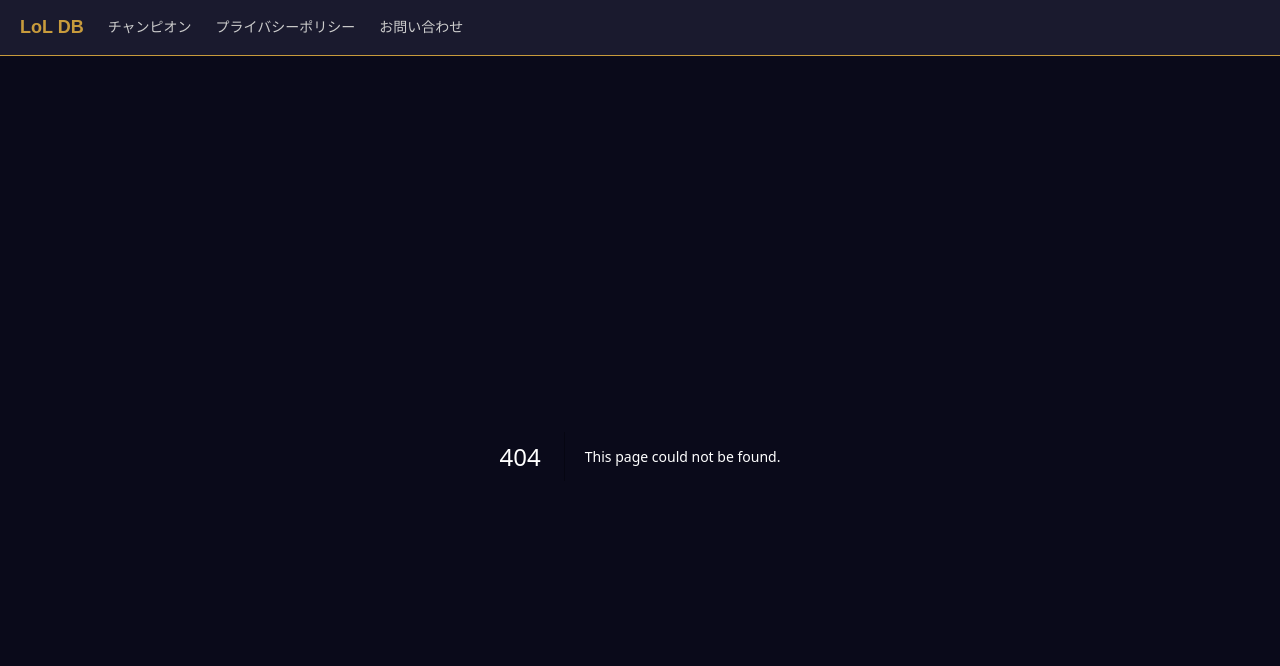
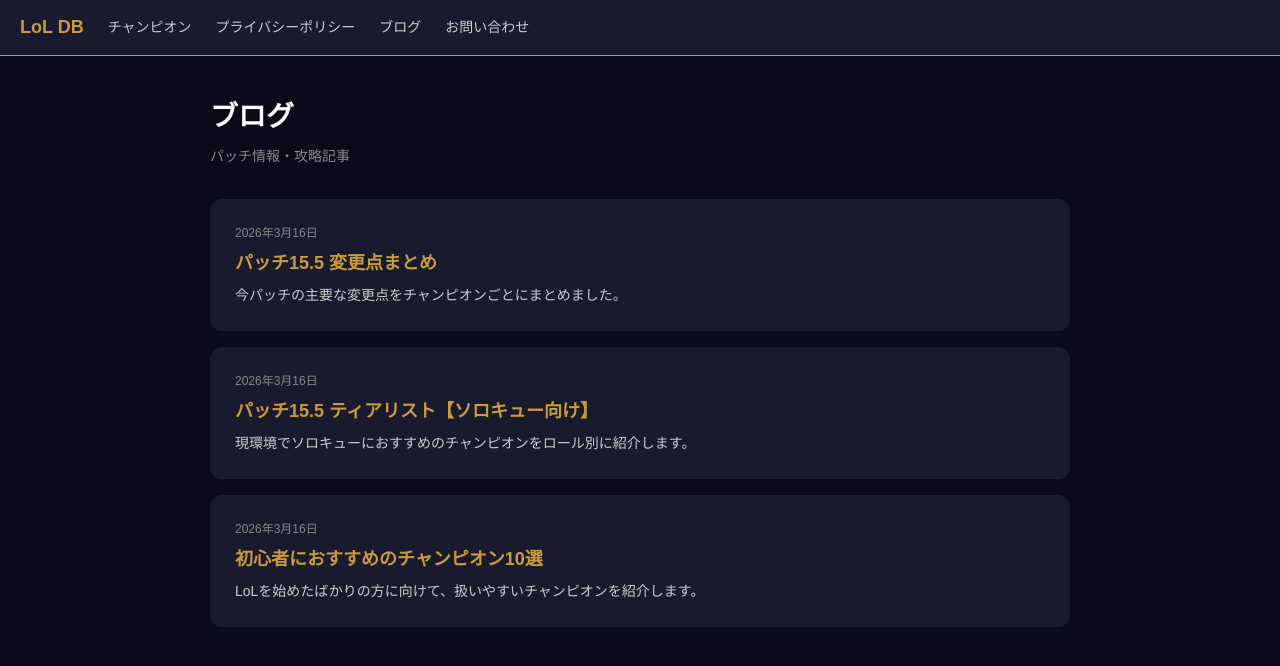
Before and after one commit to buu2309acount-dev/lol-db, a Next.js app: page /blog in a window 1280 px wide. Before the commit this address had no page. Shown: the top 666 px of the page. Built offline with nearby package versions, Linux system fonts and the light colour scheme.

Commit message:
fix champion stats

```diff
--- /dev/null
+++ b/app/blog/[id]/page.js
@@ -0,0 +1,141 @@
+import Link from "next/link";
+
+const posts = {
+  "patch-15-5": {
+    title: "パッチ15.5 変更点まとめ",
+    date: "2026年3月16日",
+    content: `
+      パッチ15.5では多くのチャンピオンに調整が入りました。
+      今回は主要な変更点をまとめます。
+
+      ## バフされたチャンピオン
+
+      ジャックス：基本攻撃力が60から64に増加。序盤の強さが増し、ソロレーンでの存在感が高まりました。
+
+      ラックス：Eスキルのクールダウンが短縮。より積極的なポークが可能になりました。
+
+      ## ナーフされたチャンピオン
+
+      ケイン：Rスキルのダメージが10%減少。高すぎたキャリー性能が調整されました。
+
+      ゼリ：移動速度が少し低下。機動力が高すぎた点が修正されました。
+
+      ## アイテム変更
+
+      トリニティフォース：攻撃力が5増加。ファイター系チャンピオンへの影響が大きいです。
+
+      ## まとめ
+
+      今パッチはファイター系チャンピオンが強化される傾向にあります。
+      ジャックスやレネクトンなどのソロレーナーが活躍しやすい環境です。
+    `,
+  },
+  "tier-list-15-5": {
+    title: "パッチ15.5 ティアリスト【ソロキュー向け】",
+    date: "2026年3月16日",
+    content: `
+      パッチ15.5のソロキュー向けティアリストをご紹介します。
+
+      ## トップレーン
+      Sティア：ジャックス、レネクトン、ダリウス
+      Aティア：フィオラ、カミール、ガレン
+
+      ## ジャングル
+      Sティア：ヴァイ、ヘカリム、グレイブス
+      Aティア：ニダリー、エコー、リー・シン
+
+      ## ミッドレーン
+      Sティア：アニー、ベイガー、ラックス
+      Aティア：ゾーイ、シンドラ、ヴィクター
+
+      ## ボットレーン
+      Sティア：ジン、ケイトリン、ミス・フォーチュン
+      Aティア：ジジ、カイサ、アッシュ
+
+      ## サポート
+      Sティア：ナミ、ルル、ソラカ
+      Aティア：レオナ、タリック、ブラウム
+
+      ## まとめ
+      今環境はコントロール系メイジとファイターが強い傾向です。
+      初心者にはガレンやアニーなど扱いやすいチャンピオンをおすすめします。
+    `,
+  },
+  "beginner-champions": {
+    title: "初心者におすすめのチャンピオン10選",
+    date: "2026年3月16日",
+    content: `
+      LoLを始めたばかりの方に向けて、扱いやすいチャンピオンを10体紹介します。
+
+      ## 1. ガレン（トップ）
+      シンプルなスキル構成で、HPが高く死ににくいです。
+      タンクとして活躍でき、初心者でも貢献しやすいチャンピオンです。
+
+      ## 2. アッシュ（ボット）
+      マークスマンの基本を学ぶのに最適です。
+      Rスキルのスタンが使いやすく、集団戦での貢献度が高いです。
+
+      ## 3. アニー（ミッド）
+      スキルがシンプルで覚えやすいです。
+      ティバーズの召喚タイミングを覚えれば初心者でも活躍できます。
+
+      ## 4. ナミ（サポート）
+      回復とCC（行動妨害）を兼ね備えたサポートです。
+      味方を助けながらLoLの基本を学べます。
+
+      ## 5. ヴァイ（ジャングル）
+      ジャングルの基本ルートを学びやすいチャンピオンです。
+      Rスキルで確実にターゲットを追いかけられます。
+
+      ## 6. マルファイト（トップ）
+      耐久力が高く、Rスキルの集団戦での使い方を学べます。
+      ゲーム終盤に強くなるチャンピオンです。
+
+      ## 7. ラックス（ミッド・サポート）
+      遠距離からスキルを当てる練習になります。
+      サポートとしてもミッドとしても活躍できます。
+
+      ## 8. ケイトリン（ボット）
+      射程が長く安全にファームができます。
+      トラップを使った立ち回りを学べます。
+
+      ## 9. ガングプランク（トップ）
+      パッシブのリセットでラストヒットの練習になります。
+      Rスキルのマップ全体への影響力を体験できます。
+
+      ## 10. ソナ（サポート）
+      回復・バフ・CCをすべて持つサポートです。
+      チームへの貢献度が高く達成感を得やすいです。
+
+      ## まとめ
+      まずは1〜2体に絞って練習するのがおすすめです。
+      基本操作に慣れたら少しずつ難しいチャンピオンに挑戦してみましょう！
+    `,
+  },
+};
+
+export default function BlogPost({ params }) {
+  const post = posts[params.id];
+
+  if (!post) return (
+    <main style={{ padding: "40px 20px" }}>
+      <p style={{ color: "#888" }}>記事が見つかりませんでした。</p>
+      <Link href="/blog" style={{ color: "#C89B3C" }}>ブログ一覧に戻る</Link>
+    </main>
+  );
+
+  return (
+    <main style={{ padding: "40px 20px", maxWidth: "800px", margin: "0 auto" }}>
+      <Link href="/blog" style={{ color: "#C89B3C", textDecoration: "none", fontSize: "14px" }}>
+        ← ブログ一覧に戻る
+      </Link>
+      <div style={{ marginTop: "24px" }}>
+        <div style={{ fontSize: "12px", color: "#888", marginBottom: "8px" }}>{post.date}</div>
+        <h1 style={{ fontSize: "28px", fontWeight: "bold", color: "#C89B3C", marginBottom: "24px" }}>{post.title}</h1>
+        <div style={{ color: "#ccc", lineHeight: "2", fontSize: "15px", whiteSpace: "pre-line" }}>
+          {post.content}
+        </div>
+      </div>
+    </main>
+  );
+}
--- /dev/null
+++ b/app/blog/page.js
@@ -0,0 +1,52 @@
+"use client";
+import Link from "next/link";
+const posts = [
+  {
+    id: "patch-15-5",
+    title: "パッチ15.5 変更点まとめ",
+    date: "2026年3月16日",
+    description: "今パッチの主要な変更点をチャンピオンごとにまとめました。",
+  },
+  {
+    id: "tier-list-15-5",
+    title: "パッチ15.5 ティアリスト【ソロキュー向け】",
+    date: "2026年3月16日",
+    description: "現環境でソロキューにおすすめのチャンピオンをロール別に紹介します。",
+  },
+  {
+    id: "beginner-champions",
+    title: "初心者におすすめのチャンピオン10選",
+    date: "2026年3月16日",
+    description: "LoLを始めたばかりの方に向けて、扱いやすいチャンピオンを紹介します。",
+  },
+];
+
+export default function Blog() {
+  return (
+    <main style={{ padding: "40px 20px", maxWidth: "900px", margin: "0 auto" }}>
+      <h1 style={{ fontSize: "28px", fontWeight: "bold", marginBottom: "8px" }}>ブログ</h1>
+      <p style={{ color: "#888", marginBottom: "32px", fontSize: "14px" }}>パッチ情報・攻略記事</p>
+
+      <div style={{ display: "flex", flexDirection: "column", gap: "16px" }}>
+        {posts.map(post => (
+          <Link key={post.id} href={`/blog/${post.id}`} style={{ textDecoration: "none" }}>
+            <div style={{
+              background: "#1a1a2e",
+              borderRadius: "12px",
+              padding: "24px",
+              border: "1px solid transparent",
+              transition: "border-color 0.15s",
+            }}
+            onMouseEnter={e => e.currentTarget.style.borderColor = "#C89B3C"}
+            onMouseLeave={e => e.currentTarget.style.borderColor = "transparent"}
+            >
+              <div style={{ fontSize: "12px", color: "#888", marginBottom: "8px" }}>{post.date}</div>
+              <div style={{ fontSize: "18px", fontWeight: "bold", color: "#C89B3C", marginBottom: "8px" }}>{post.title}</div>
+              <div style={{ fontSize: "14px", color: "#ccc" }}>{post.description}</div>
+            </div>
+          </Link>
+        ))}
+      </div>
+    </main>
+  );
+}
--- a/app/layout.js
+++ b/app/layout.js
@@ -23,6 +23,7 @@ export default function RootLayout({ children }) {
           </a>
           <a href="/champions" style={{ color: "#ccc", fontSize: "14px", textDecoration: "none" }}>チャンピオン</a>
           <a href="/privacy" style={{ color: "#ccc", fontSize: "14px", textDecoration: "none" }}>プライバシーポリシー</a>
+          <a href="/blog" style={{ color: "#ccc", fontSize: "14px", textDecoration: "none" }}>ブログ</a>
           <a href="/contact" style={{ color: "#ccc", fontSize: "14px", textDecoration: "none" }}>お問い合わせ</a>
         </nav>
         {children}
```
